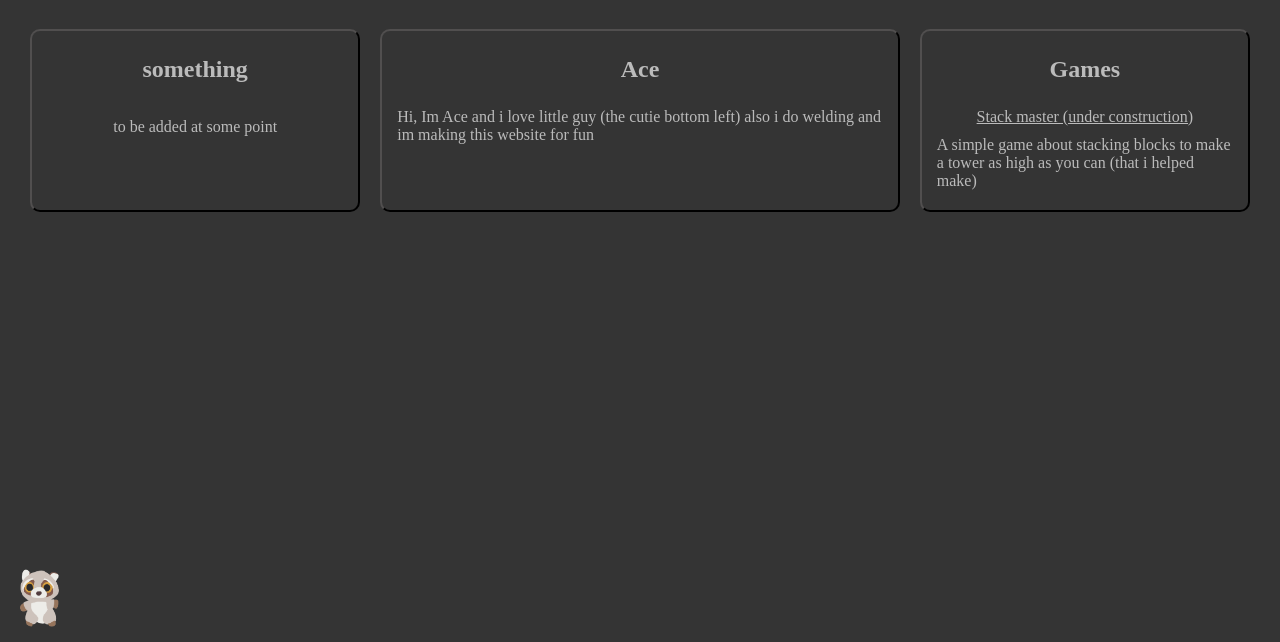
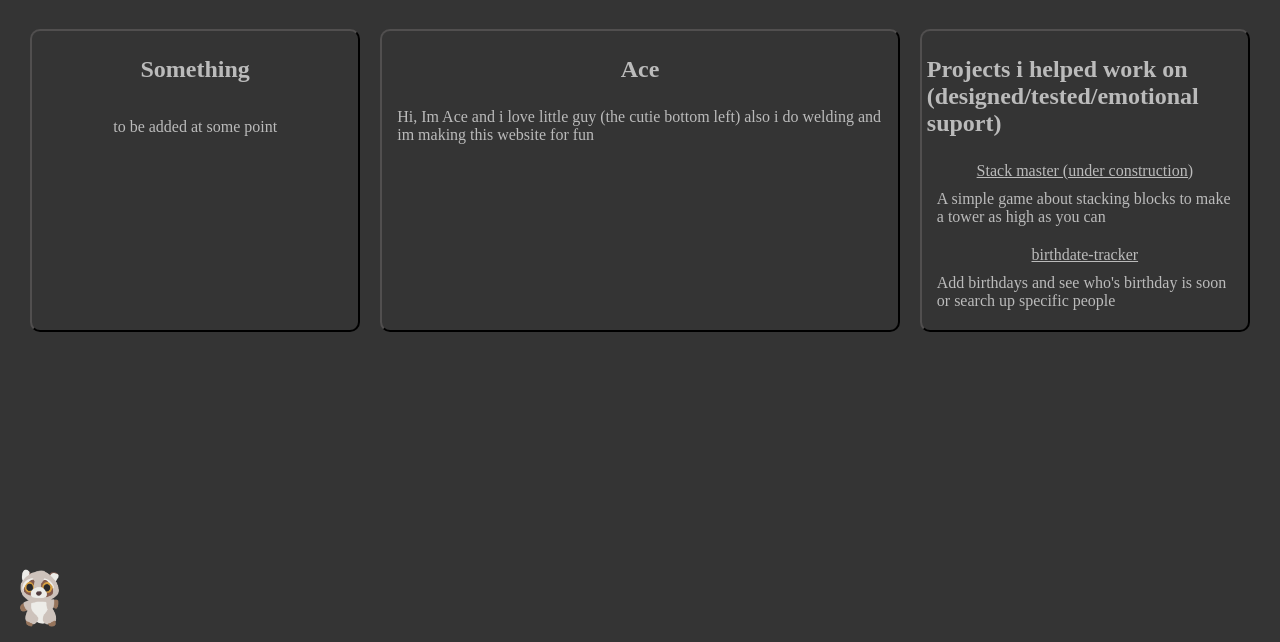
Before and after one commit to AceTheRaccon/AceTheRaccon.github.io, a plain HTML site: page index.html in a window 1280 px wide. Shown: the part 158-800 px from the top of the page. Drawn offline with Linux system fonts and the light colour scheme.

Commit message:
updated the text in the project box

```diff
--- a/index.html
+++ b/index.html
@@ -25,7 +25,7 @@
         <!-- Code box -->
         <section class="box" id="code">
 
-            <h1>something</h1>
+            <h1>Something</h1>
             <p>
                 <p>to be added at some point</p>
             </p>
@@ -47,12 +47,17 @@
         <!-- Games box -->
         <section class="box" id="games">
 
-            <h1>Games</h1>
+            <h1>Projects i helped work on <br> (designed/tested/emotional suport)</h1>
             <p>
                 <a href="">Stack master (under construction)</a>
-            <p>A simple game about stacking blocks to make a tower as high as you can (that i helped make)</p>
+            <p>A simple game about stacking blocks to make a tower as high as you can</p>
             </p>
             <!-- make display of versions and what they add -->
+
+            <p>
+                <a href="https://milan9135.github.io/pages/birthdate-tracker/birthdates-overview.html">birthdate-tracker</a>
+                <p>Add birthdays and see who's birthday is soon or search up specific people</p>
+            </p>
 
         </section>
         <!-- End games box -->
```
